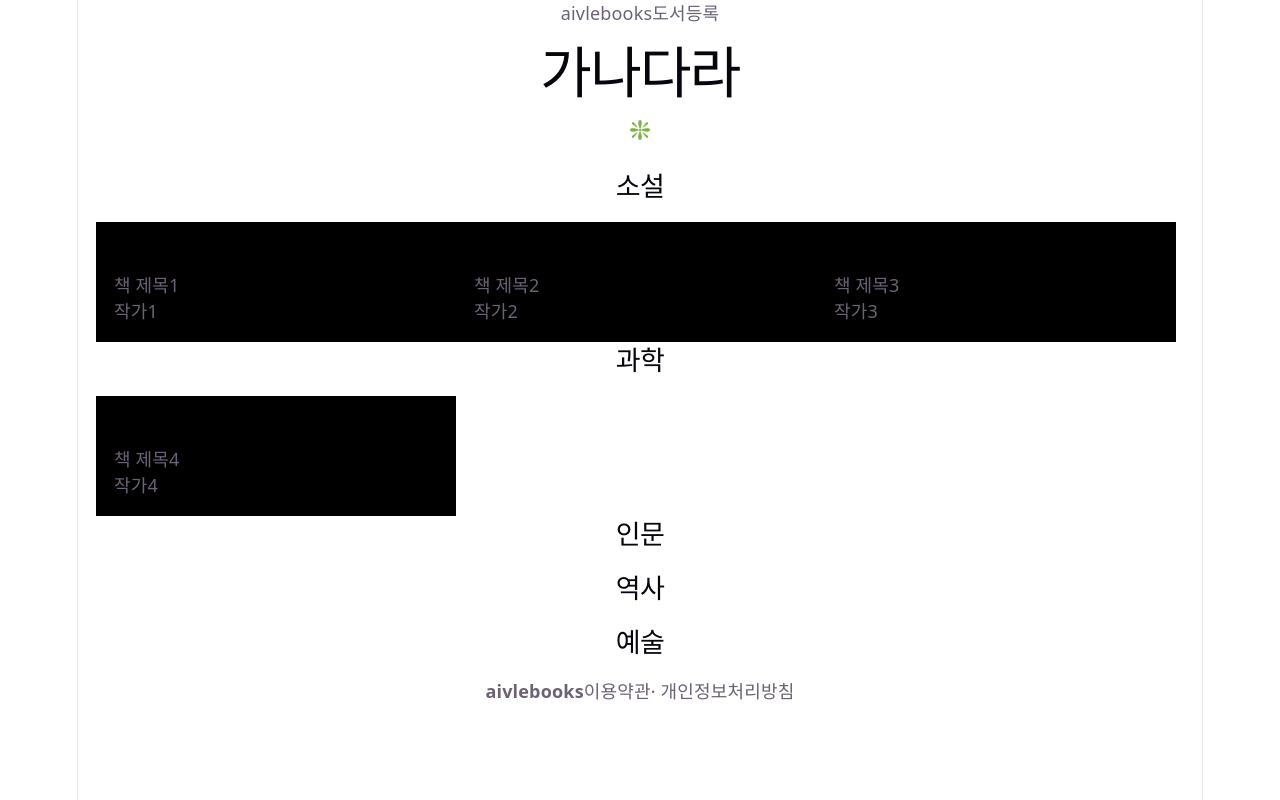
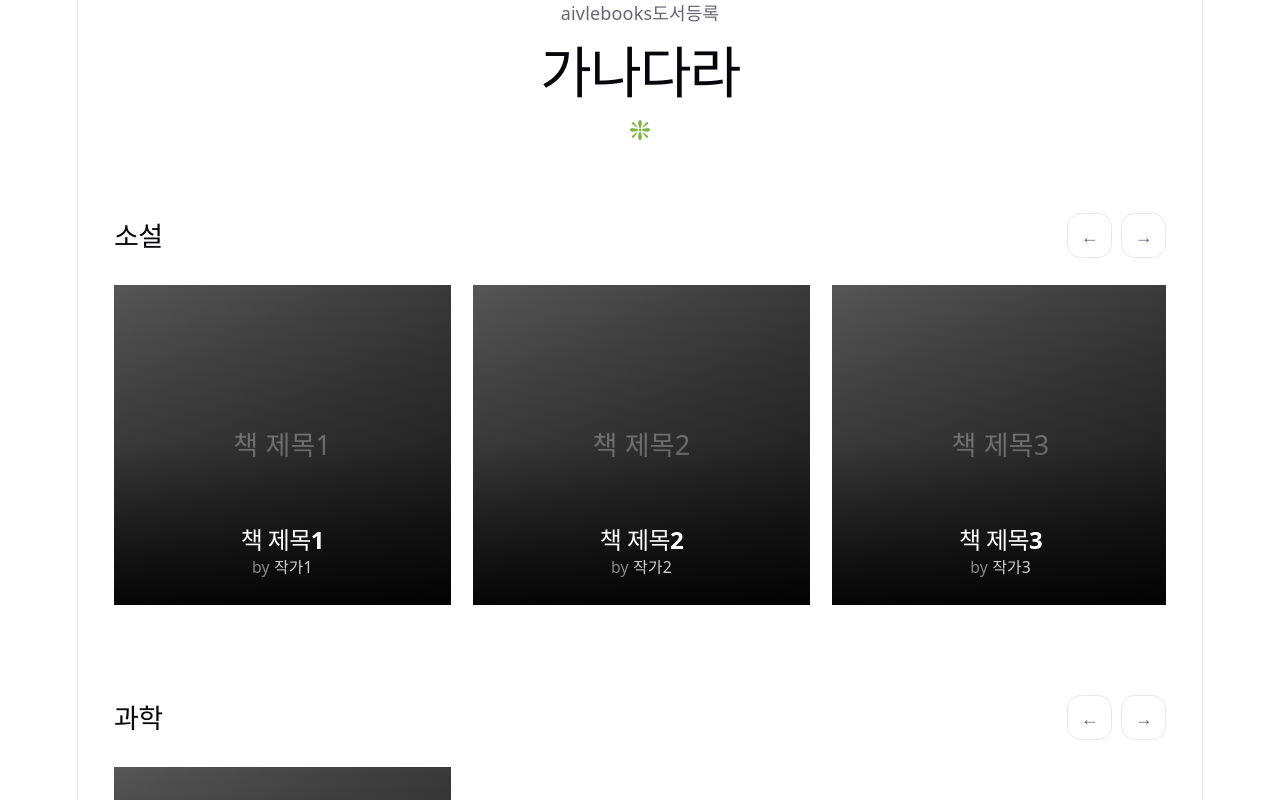
Before and after one commit to wavingwind/KT-AIVLE__MINI-PJ-04__AI-03-10, a React (Vite) app in the folder aivlebooks/: page / in a window 1280 px wide. Shown: the top 800 px of the page. Built offline with nearby package versions, Linux system fonts and the light colour scheme; data requests are answered from the project's data file.

Commit message:
목록페이지 수정

```diff
--- a/aivlebooks/src/components/BookCard.jsx
+++ b/aivlebooks/src/components/BookCard.jsx
@@ -1,24 +1,53 @@
-// "id": 2,
-// "title": "책 제목2",
-// "author": "작가2",
-// "content": "책 내용2",
-// "coverImageUrl": "",
-// "createdAt": "2024-06-01T10:00:00Z",
-// "updatedAt": "2024-06-01T10:00:00Z",
-// "category": "소설"
 
-function BookCard({ id, book }) {
+function BookCard({ book }) {
     return (
-        <>
-            <article >
-                <div className="w-[360px] h-[120px] p-4 bg-[#000] flex flex-col items-start justify-end">
-                    <h4>{book.title}</h4>
-                    <p>{book.author}</p>
+        <article className="group relative h-[280px] w-full overflow-hidden bg-[#242424] text-white md:h-[320px]">
+            {book.coverImageUrl ? (
+                <img
+                    src={book.coverImageUrl}
+                    alt={book.title}
+                    loading="lazy"
+                    className="absolute inset-0 h-full w-full object-cover transition-transform duration-500 group-hover:scale-105"
+                />
+            ) : (
+                <div className="absolute inset-0 flex items-center justify-center bg-gradient-to-br from-[#565656] to-[#202020]">
+                    <span className="px-6 text-center text-2xl font-medium text-white/40">
+                        {book.title}
+                    </span>
                 </div>
+            )}
 
-            </article>
-        </>
-    )
+            <div className="absolute inset-0 bg-gradient-to-t from-black/90 via-black/20 to-transparent" />
+
+            <div className="absolute inset-x-0 bottom-0 z-10 p-6 transition-all duration-300 group-hover:translate-y-4 group-hover:opacity-0">
+                <h4 className="line-clamp-2 text-[24px] font-semibold leading-snug tracking-tight">
+                    {book.title}
+                </h4>
+
+                <p className="mt-3 text-sm text-white/80">
+                    <span className="mr-1 text-white/50">by</span>
+                    {book.author}
+                </p>
+            </div>
+
+            <div className="absolute inset-0 z-20 flex translate-y-4 flex-col justify-end bg-black/75 p-6 opacity-0 transition-all duration-300 group-hover:translate-y-0 group-hover:opacity-100">
+                <h4 className="line-clamp-2 text-[24px] font-semibold leading-snug">
+                    {book.title}
+                </h4>
+
+                <p className="mt-3 text-sm text-white/75">
+                    <span className="mr-1 text-white/50">by</span>
+                    {book.author}
+                </p>
+
+                {book.content && (
+                    <p className="mt-5 line-clamp-4 border-t border-white/20 pt-4 text-sm leading-6 text-white/80">
+                        {book.content}
+                    </p>
+                )}
+            </div>
+        </article>
+    );
 }
 
-export default BookCard
+export default BookCard;
--- a/aivlebooks/src/components/GenreSection.jsx
+++ b/aivlebooks/src/components/GenreSection.jsx
@@ -1,16 +1,69 @@
-import BookCard from "./BookCard"
+
+import { useRef } from "react";
+import BookCard from "./BookCard";
 
 function GenreSection({ genre, books }) {
+    const sliderRef = useRef(null);
+
+    const moveSlide = (direction) => {
+        const slider = sliderRef.current;
+        if (!slider) return;
+
+        const card = slider.firstElementChild;
+        if (!card) return;
+
+        const gap = parseFloat(getComputedStyle(slider).gap) || 0;
+
+        slider.scrollBy({
+            left: direction * (card.getBoundingClientRect().width + gap),
+            behavior: "smooth"
+        });
+    };
+
     return (
-        <div className="flex flex-col gap-4 item-start px-4">
-            <h2 className="font-headline-md text-headline-md text-primary tracking-tight">{genre}</h2>
-            <div className="flex">
-                {books.map(book => {
-                    return <BookCard key={book.id} book={book} />
-                })}
+        <section className="w-full py-10">
+            <div className="mx-auto mb-6 flex max-w-[1440px] items-center justify-between px-4 md:px-8">
+                <h2 className="font-headline-md text-headline-md text-primary tracking-tight">
+                    {genre}
+                </h2>
+
+                <div className="flex items-center gap-2">
+                    <button
+                        type="button"
+                        onClick={() => moveSlide(-1)}
+                        aria-label="이전 책"
+                        className="flex h-10 w-10 items-center justify-center rounded-full border border-gray-200 transition hover:bg-gray-100"
+                    >
+                        ←
+                    </button>
+                    <button
+                        type="button"
+                        onClick={() => moveSlide(1)}
+                        aria-label="다음 책"
+                        className="flex h-10 w-10 items-center justify-center rounded-full border border-gray-200 transition hover:bg-gray-100"
+                    >
+                        →
+                    </button>
+                </div>
             </div>
-        </div>
-    )
+
+            <div className="mx-auto max-w-[1440px] px-4 md:px-8">
+                <div
+                    ref={sliderRef}
+                    className="flex snap-x snap-mandatory gap-5 overflow-x-auto scroll-smooth [scrollbar-width:none] [&::-webkit-scrollbar]:hidden"
+                >
+                    {books.map((book) => (
+                        <div
+                            key={book.id}
+                            className="w-[82%] shrink-0 snap-start sm:w-[46%] lg:w-[32%]"
+                        >
+                            <BookCard book={book} />
+                        </div>
+                    ))}
+                </div>
+            </div>
+        </section>
+    );
 }
 
-export default GenreSection
+export default GenreSection;
```
